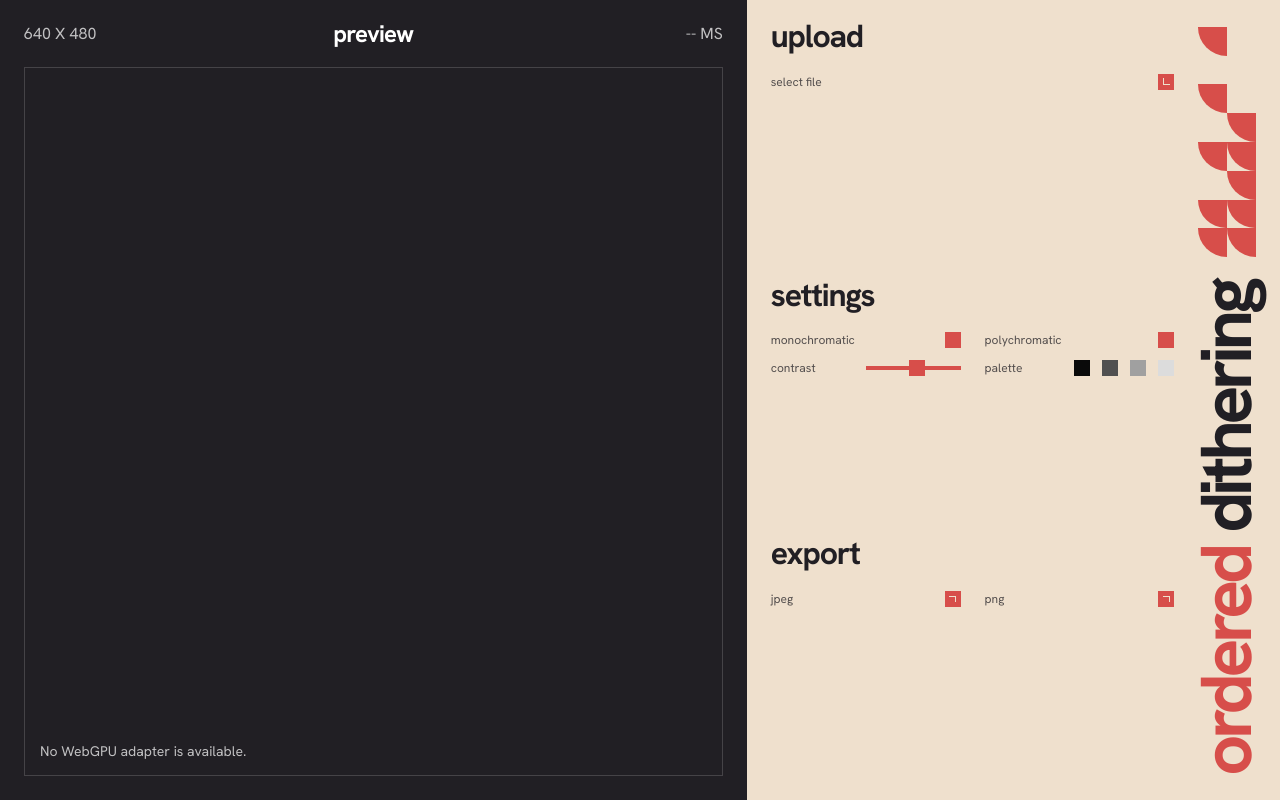
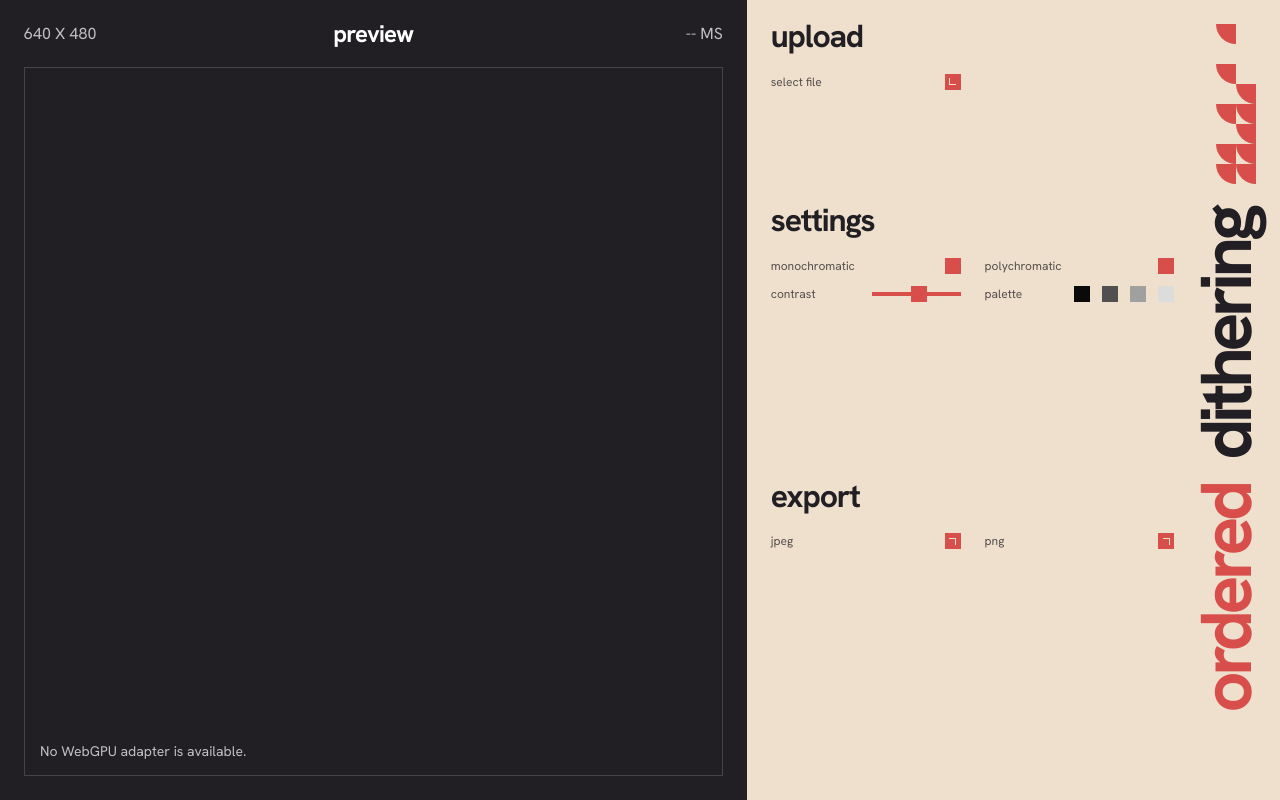
Before and after one commit to dj24/blog, a Next.js app: page /dither in a window 1280 px wide. Built offline with nearby package versions, Linux system fonts and the light colour scheme.

Commit message:
fix grid

```diff
--- a/app/dither/page.module.css
+++ b/app/dither/page.module.css
@@ -45,10 +45,15 @@ body {
 
 .rightPanel {
   width: 66.66vh;
+  min-height: 100vh;
   padding: var(--dither-spacing);
   background: var(--background);
-  display: flex;
+  display: grid;
+  grid-template-columns: minmax(0, 1fr) max-content;
+  grid-template-rows: repeat(3, auto);
   gap: var(--dither-spacing);
+  position: relative;
+  align-content: start;
 
   h2 {
     font-size: 4vmin;
@@ -56,24 +61,139 @@ body {
     line-height: 0.8;
   }
 
-  h1 {
-    font-size: 9vh;
-    min-width: 0;
-    letter-spacing: -0.55vh;
-    line-height: 0.8;
-    writing-mode: vertical-rl;
-    transform: rotate(180deg);
-    color: var(--accent);
-    span {
-      color: var(--black);
-    }
-    /*border: 1px solid red;*/
-  }
-
   p {
     font-size: 1.5vmin;
     width: calc(100% * calc(var(--golden-ratio) - 1));
     opacity: 0.75;
-    /*border: 1px solid red;*/
   }
 }
+
+.pageTitle {
+  position: absolute;
+  width: 1px;
+  height: 1px;
+  padding: 0;
+  margin: -1px;
+  overflow: hidden;
+  clip: rect(0, 0, 0, 0);
+  white-space: nowrap;
+  border: 0;
+}
+
+.section {
+  grid-column: 1;
+  display: grid;
+  grid-template-columns: minmax(0, 1fr) minmax(0, 1fr);
+  grid-template-rows: min-content auto;
+  column-gap: var(--dither-spacing);
+  row-gap: var(--dither-spacing);
+  align-items: start;
+}
+
+.uploadSection {
+  grid-row: 1;
+}
+
+.settingsSection {
+  grid-row: 2;
+}
+
+.exportSection {
+  grid-row: 3;
+}
+
+.uploadCard,
+.monoCard,
+.polyCard,
+.jpegCard,
+.pngCard {
+  display: flex;
+  min-width: 0;
+  min-height: 0;
+}
+
+.sectionTitle {
+  grid-column: 1 / -1;
+  grid-row: 1;
+}
+
+.uploadCard > *,
+.monoCard > *,
+.polyCard > *,
+.jpegCard > *,
+.pngCard > * {
+  flex: 1;
+}
+
+.uploadCard {
+  grid-column: 1;
+  grid-row: 2;
+}
+
+.monoCard {
+  grid-column: 1;
+  grid-row: 2;
+}
+
+.polyCard {
+  grid-column: 2;
+  grid-row: 2;
+}
+
+.jpegCard {
+  grid-column: 1;
+  grid-row: 2;
+}
+
+.pngCard {
+  grid-column: 2;
+  grid-row: 2;
+}
+
+.cardRow {
+  display: flex;
+  justify-content: space-between;
+  align-items: center;
+  gap: calc(var(--dither-spacing) * 0.5);
+}
+
+.bayerGraphic {
+  grid-column: 2;
+  grid-row: 1;
+  display: flex;
+  align-items: flex-end;
+  justify-self: end;
+  align-self: stretch;
+}
+
+.bayerStack {
+  display: grid;
+  width: 5vmin;
+}
+
+.titleWord {
+  font-size: 9vh;
+  font-weight: 700;
+  min-width: 0;
+  height: 100%;
+  display: grid;
+  align-content: end;
+  letter-spacing: -0.55vh;
+  line-height: 0.8;
+  writing-mode: vertical-rl;
+  transform: rotate(180deg);
+  justify-self: end;
+  align-self: stretch;
+}
+
+.ditheringWord {
+  grid-column: 2;
+  grid-row: 2;
+  color: var(--black);
+}
+
+.orderedWord {
+  grid-column: 2;
+  grid-row: 3;
+  color: var(--accent);
+}
--- a/app/dither/page.tsx
+++ b/app/dither/page.tsx
@@ -3,7 +3,6 @@ import { Bayer } from "./_components/bayer/bayer";
 import { Card } from "./_components/card/card";
 import { DownloadButton } from "./_components/download-button/download-button";
 import { Palette } from "./_components/palette/palette";
-import { Panel } from "./_components/panel/panel";
 import { RangeInput } from "./_components/range-input/range-input";
 import { RenderTime } from "./_components/render-time/render-time";
 import { Resolution } from "./_components/resolution/resolution";
@@ -29,54 +28,47 @@ const Page = () => {
         <UvPreviewCanvas />
       </section>
       <section className={styles.rightPanel}>
-        <div
-          style={{
-            display: "flex",
-            flexDirection: "column",
-            gap: "var(--dither-spacing)",
-            flex: 1,
-          }}
-        >
-          <Panel>
-            <h2>upload</h2>
-            <div style={{ display: "flex", gap: "var(--dither-spacing)", flex: 1 }}>
+        <h1 className={styles.pageTitle}>ordered dithering</h1>
+        <div className={`${styles.section} ${styles.uploadSection}`}>
+          <h2 className={styles.sectionTitle}>upload</h2>
+          <div className={styles.uploadCard}>
             <Card>
-                <div
-                  style={{ display: "flex", justifyContent: "space-between", alignItems: "center" }}
-                >
+              <div className={styles.cardRow}>
                 <p>select file</p>
                 <UploadButton />
               </div>
             </Card>
           </div>
-          </Panel>
-          <Panel>
-            <h2>settings</h2>
-            <div style={{ display: "flex", gap: "var(--dither-spacing)", flex: 1 }}>
+        </div>
+        <div className={styles.bayerGraphic}>
+          <div className={styles.bayerStack}>
+            <Bayer tlFilled />
+            <Bayer tlFilled brFilled />
+            <Bayer tlFilled brFilled trFilled />
+            <Bayer trFilled blFilled brFilled tlFilled />
+          </div>
+        </div>
+        <div className={`${styles.section} ${styles.settingsSection}`}>
+          <h2 className={styles.sectionTitle}>settings</h2>
+          <div className={styles.monoCard}>
             <Card>
-                <div
-                  style={{ display: "flex", justifyContent: "space-between", alignItems: "center" }}
-                >
+              <div className={styles.cardRow}>
                 <p>monochromatic</p>
                 <SquareCheckbox />
               </div>
-                <div
-                  style={{ display: "flex", justifyContent: "space-between", alignItems: "center" }}
-                >
+              <div className={styles.cardRow}>
                 <p>contrast</p>
                 <RangeInput id="contrast" name="contrast" min="0" max="11" />
               </div>
             </Card>
+          </div>
+          <div className={styles.polyCard}>
             <Card>
-                <div
-                  style={{ display: "flex", justifyContent: "space-between", alignItems: "center" }}
-                >
+              <div className={styles.cardRow}>
                 <p>polychromatic</p>
                 <SquareCheckbox />
               </div>
-                <div
-                  style={{ display: "flex", justifyContent: "space-between", alignItems: "center" }}
-                >
+              <div className={styles.cardRow}>
                 <p>palette</p>
                 <Palette
                   colors={[
@@ -89,46 +81,31 @@ const Page = () => {
               </div>
             </Card>
           </div>
-          </Panel>
-          <Panel>
-            <h2>export</h2>
-            <div style={{ display: "flex", gap: "var(--dither-spacing)", flex: 1 }}>
+        </div>
+        <div aria-hidden className={`${styles.titleWord} ${styles.ditheringWord}`}>
+          dithering
+        </div>
+        <div className={`${styles.section} ${styles.exportSection}`}>
+          <h2 className={styles.sectionTitle}>export</h2>
+          <div className={styles.jpegCard}>
             <Card>
-                <div
-                  style={{ display: "flex", justifyContent: "space-between", alignItems: "center" }}
-                >
+              <div className={styles.cardRow}>
                 <p>jpeg</p>
                 <DownloadButton />
               </div>
             </Card>
+          </div>
+          <div className={styles.pngCard}>
             <Card>
-                <div
-                  style={{ display: "flex", justifyContent: "space-between", alignItems: "center" }}
-                >
+              <div className={styles.cardRow}>
                 <p>png</p>
                 <DownloadButton />
               </div>
             </Card>
           </div>
-          </Panel>
         </div>
-        <div
-          style={{
-            display: "flex",
-            gap: "var(--dither-spacing)",
-            flexDirection: "column",
-            justifyContent: "end",
-          }}
-        >
-          <div>
-            <Bayer tlFilled />
-            <Bayer tlFilled brFilled />
-            <Bayer tlFilled brFilled trFilled />
-            <Bayer trFilled blFilled brFilled tlFilled />
-          </div>
-          <h1>
-            ordered <span>dithering</span>
-          </h1>
+        <div aria-hidden className={`${styles.titleWord} ${styles.orderedWord}`}>
+          ordered
         </div>
       </section>
     </main>
```
Lines whose indentation alone changed are shown as unchanged.
